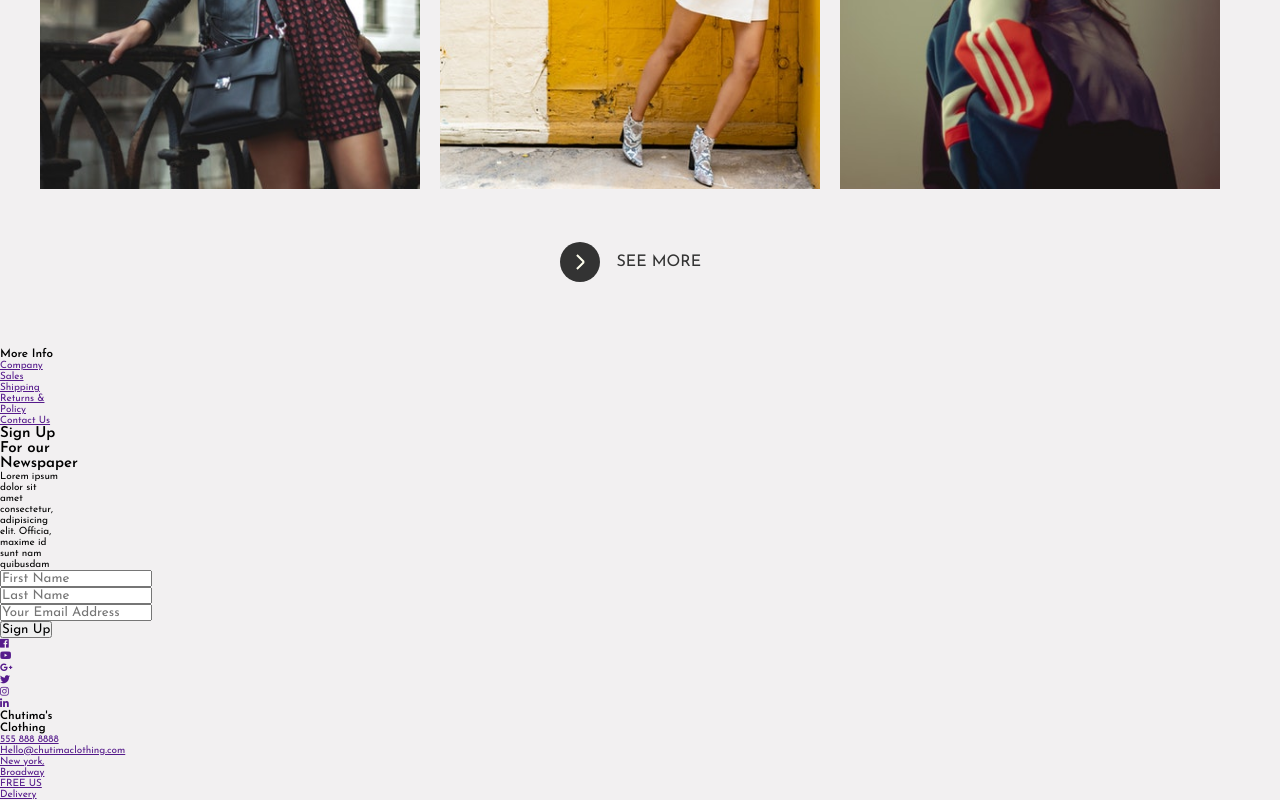
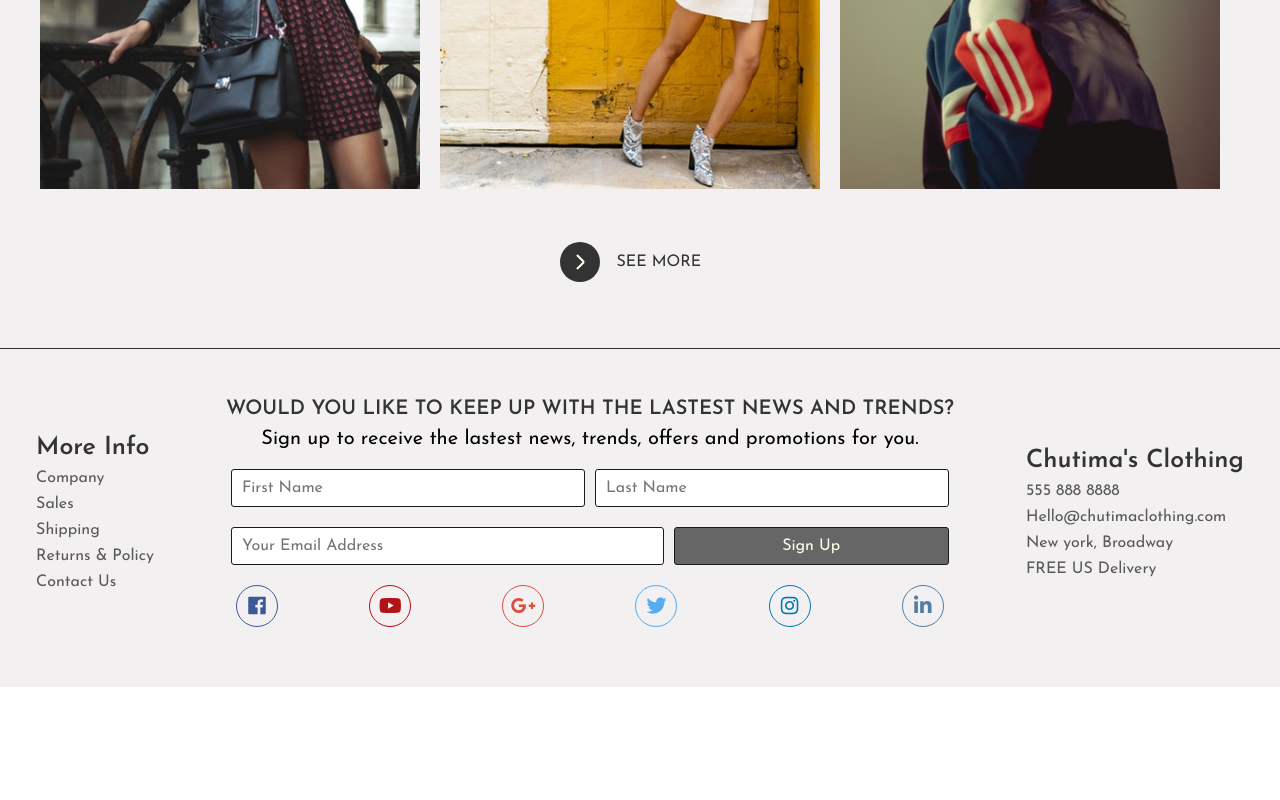
Before and after one commit to potaeko/SASS-Chutima-Clothing-Store, a website: page index.html in a window 1280 px wide. Shown: the part 1493-2293 px from the top of the page. After the commit the page ends 2180 px from the top, so only its background shows below. Drawn offline with Linux system fonts and the light colour scheme.

Commit message:
created footer

```diff
--- a/index.html
+++ b/index.html
@@ -303,13 +303,11 @@
         <!-- contact -->
         <div class="contact">
           <h2 class="contact-heading">
-            Sign Up For our Newspaper
+            WOULD YOU LIKE TO KEEP UP WITH THE LASTEST NEWS AND TRENDS?
           </h2>
           <p class="contact-paragraph">
-            Lorem ipsum dolor sit amet consectetur, adipisicing elit. Officia,
-            maxime id sunt nam quibusdam
+            Sign up to receive the lastest news, trends, offers and promotions for you.
           </p>
-
           <!-- form -->
           <form action="">
             <div class="inputs-group">
@@ -330,7 +328,7 @@
                 class="inputs-group-email"
                 placeholder="Your Email Address"
               />
-              <input type="submit" class="inputs-group-text" value="Sign Up" />
+              <input type="submit" class="inputs-group-btn" value="Sign Up" />
             </div>
           </form>
           <!-- end of form -->
--- a/scss/abstracts/_mixins.scss
+++ b/scss/abstracts/_mixins.scss
@@ -28,3 +28,30 @@
     align-items: $alignIte;
 
 }
+
+@mixin footerList {
+    &-heading {
+        font-size: size(lg);
+        color: color(primary);
+    }
+
+    &-item {
+        list-style: none;
+        margin: 1rem 0;
+    }
+
+    &-link {
+        font-size: size(xs);
+        text-decoration: none;
+        color: lighten(color(primary), 15%);
+        transition: color .2s;
+        -webkit-transition: color .2s;
+        -moz-transition: color .2s;
+        -ms-transition: color .2s;
+        -o-transition: color .2s;
+
+        &:hover {
+            color: lighten(color(primary), 35%);
+        }
+    }
+}
--- /dev/null
+++ b/scss/layout/_footer.scss
@@ -0,0 +1,122 @@
+.footer {
+    grid-column: 1 / -1;
+    grid-row: 4 / 5;
+    @include flexPosition(space-around);
+    padding: 5rem 0;
+    border-top: .1rem solid color(primary);
+}
+
+.footer-nav {
+    @include footerList;
+}
+
+.contact-list {
+    @include footerList;
+}
+
+.contact {
+    &-heading {
+        font-size: size(md);
+        color: color(primary);
+        text-align: center;
+    }
+
+    &-paragraph {
+        font-size: size(md);
+        margin: 1rem 0;
+        text-align: center;
+    }
+
+    .inputs-group {
+        display: flex;
+
+        input {
+            padding: 1rem;
+            font-size: size(xs);
+            margin: 1rem .5rem;
+            border: .1rem solid darken(color(primary), 10%);
+            border-radius: .3rem;
+            -webkit-border-radius: .3rem;
+            -moz-border-radius: .3rem;
+            -ms-border-radius: .3rem;
+            -o-border-radius: .3rem;
+            outline: none;
+            transition: border .5s;
+            -webkit-transition: border .5s;
+            -moz-transition: border .5s;
+            -ms-transition: border .5s;
+            -o-transition: border .5s;
+
+                &:focus:not([type="submit"]) {
+                border: .1rem solid darken(color(quaternary), 30%);
+            }
+        }
+
+        &-text {
+            width: 50%;
+        }
+
+        &-email {
+            width: 60%;
+        }
+
+        &-btn {
+            width: 40%;
+            color: color(secondary);
+            background-color: lighten(color(primary), 20%);
+            transition: background-color .2s;
+            -webkit-transition: background-color .2s;
+            -moz-transition: background-color .2s;
+            -ms-transition: background-color .2s;
+            -o-transition: background-color .2s;
+
+            &:hover {
+                background-color: color(primary);
+            }
+        }
+    }
+
+    .social-icons {
+        display:flex;
+        justify-content: space-between;
+        padding: 1rem;
+        box-sizing: border-box;
+
+        &-item {
+            list-style: none;
+        }
+
+        &-link {
+            text-decoration: none;
+            width: 4rem;
+            height: 4rem;
+            border: .1rem solid color(primary);
+            //link is inline
+            // display: block;
+            //make circle
+            border-radius: 100%;
+            -webkit-border-radius: 100%;
+            -moz-border-radius: 100%;
+            -ms-border-radius: 100%;
+            -o-border-radius: 100%;
+            //instead of display:block and center
+            @include flexPosition;
+
+            i {
+                font-size: size(md);
+            }
+        }
+    }
+}
+
+$socialMediaColors: 1 #3b5998, 2 #b31217, 3 #dc4e41, 4 #55acee, 5 #0077b5,6 #517fa4;
+
+//each n as $color from $socialMediaColors
+@each $color in $socialMediaColors {
+        //select nth child of .social-icons-item, descendent selector at .social-icons-link
+    .social-icons-item:nth-child(#{nth($color, 1)}) .social-icons-link {
+        //take second value of $socialMediaColors and give to selected property
+        color: nth($color, 2);
+        border: .1rem solid nth($color, 2);
+    }
+}
--- a/scss/layout/_products.scss
+++ b/scss/layout/_products.scss
@@ -43,7 +43,7 @@
 
     &-description {
         position: absolute;
-        top: 50%;
+        top: 80%;
         left: 50%;
         transform: translate(-50%, -50%);
         -webkit-transform: translate(-50%, -50%);
@@ -52,8 +52,8 @@
         -o-transform: translate(-50%, -50%);
         background-color: transparentize(color(secondary), .4);
         padding: 2rem;
-        border: .1rem solid color(primary);
-        border-radius: .5rem;
+        // border: .1rem solid color(primary);
+        // border-radius: .5rem;
         color: color(primary);
         text-align: center;
         opacity: 0;
@@ -66,6 +66,7 @@
 
         &-heading {
             font-size: size(md);
+            font-weight: 100;
         }
 
         &-price {
@@ -81,12 +82,21 @@
         &-btn {
             font-size: size(xs);
             text-decoration: none;
-            color: color(quaternary);
+            color: color(primary);
             display:block;
             padding: .5rem 1rem;
             border: .1rem solid color(primary);
             background-color: lighten(color(secondary), 50%);
-        }
+            transition: background-color .2s;
+            -webkit-transition: background-color .2s;
+            -moz-transition: background-color .2s;
+            -ms-transition: background-color .2s;
+            -o-transition: background-color .2s;
+
+            &:hover {
+                color: lighten(color(primary), 35%);
+            }
+}
     }
 }
 
--- a/scss/main.scss
+++ b/scss/main.scss
@@ -6,6 +6,7 @@
 @import "layout/navigation";
 @import "layout/slideshow";
 @import "layout/products";
+@import "layout/footer";
 
 @import "components/logo";
 @import "components/heading";
```
Also changed, not shown: css/main.css.
